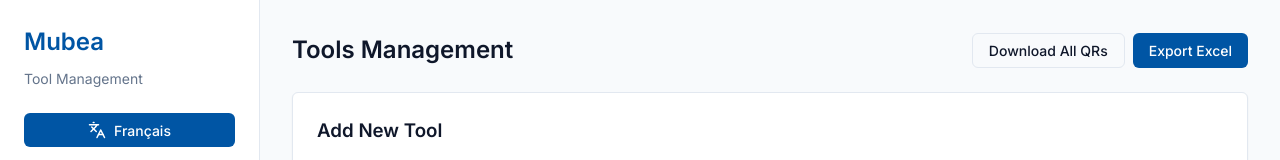
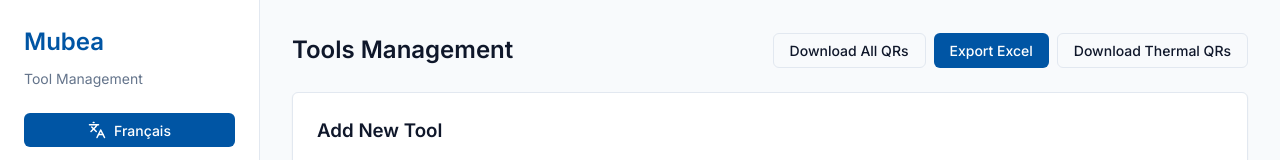
Before and after one commit to yassiramrani/mubea_technicien_dashboard, a Next.js app: page /tools in a window 1280 px wide. Shown: the top 160 px of the page. Built offline with nearby package versions, Linux system fonts and the light colour scheme; no server answers; the database is empty.

Commit message:
feat: add handleDownloadThermalQRs function and button to export tool QR codes for thermal printing

```diff
--- a/src/app/tools/page.tsx
+++ b/src/app/tools/page.tsx
@@ -51,7 +51,50 @@ export default function ToolsPage() {
       setLoading(false);
     }
   };
+const handleDownloadThermalQRs = async () => {
+    if (tools.length === 0) return;
+    try {
+      // Initialize jsPDF specifically for 58mm thermal rolls
+      // format: [58, 60] means 58mm wide by 60mm tall per label cut
+      const doc = new jsPDF({
+        orientation: 'portrait',
+        unit: 'mm',
+        format: [58, 60]
+      });
 
+      for (let i = 0; i < tools.length; i++) {
+        const tool = tools[i];
+
+        const qrDataUrl = await QRCode.toDataURL(tool.qrCode, {
+          width: 200,
+          margin: 1,
+          color: { dark: '#000000', light: '#ffffff' }
+        });
+
+        // 58mm paper has about 48mm of printable width.
+        // We make the QR 30x30mm and center it ((58 - 30) / 2 = 14mm left margin).
+        doc.addImage(qrDataUrl, 'PNG', 14, 5, 30, 30);
+
+        // Add the name and code directly under it
+        doc.setFontSize(8);
+        doc.setTextColor(0, 0, 0);
+
+        const shortName = tool.name.length > 20 ? tool.name.substring(0, 18) + '...' : tool.name;
+        doc.text(shortName, 29, 42, { align: 'center' }); // 29 is the horizontal center of 58mm
+        doc.text(tool.qrCode, 29, 47, { align: 'center' });
+
+        // Add a new page (which acts as a paper feed/cut line) for every tool EXCEPT the last one
+        if (i < tools.length - 1) {
+          doc.addPage();
+        }
+      }
+
+      doc.save('Thermal_Tools_QR_Codes.pdf');
+    } catch (error) {
+      console.error('Error generating PDF:', error);
+      alert('Failed to generate PDF');
+    }
+  };
   const handleImageChange = (e: React.ChangeEvent<HTMLInputElement>) => {
     const file = e.target.files?.[0];
     if (file) {
@@ -336,6 +379,9 @@ export default function ToolsPage() {
           <button onClick={handleExportExcel} className="btn btn-primary" disabled={tools.length === 0}>
             {t('exportExcel')}
           </button>
+            <button onClick={handleDownloadThermalQRs} className="btn btn-outline" disabled={tools.length === 0}>
+  Download Thermal QRs
+</button>
         </div>
       </div>
 
```
